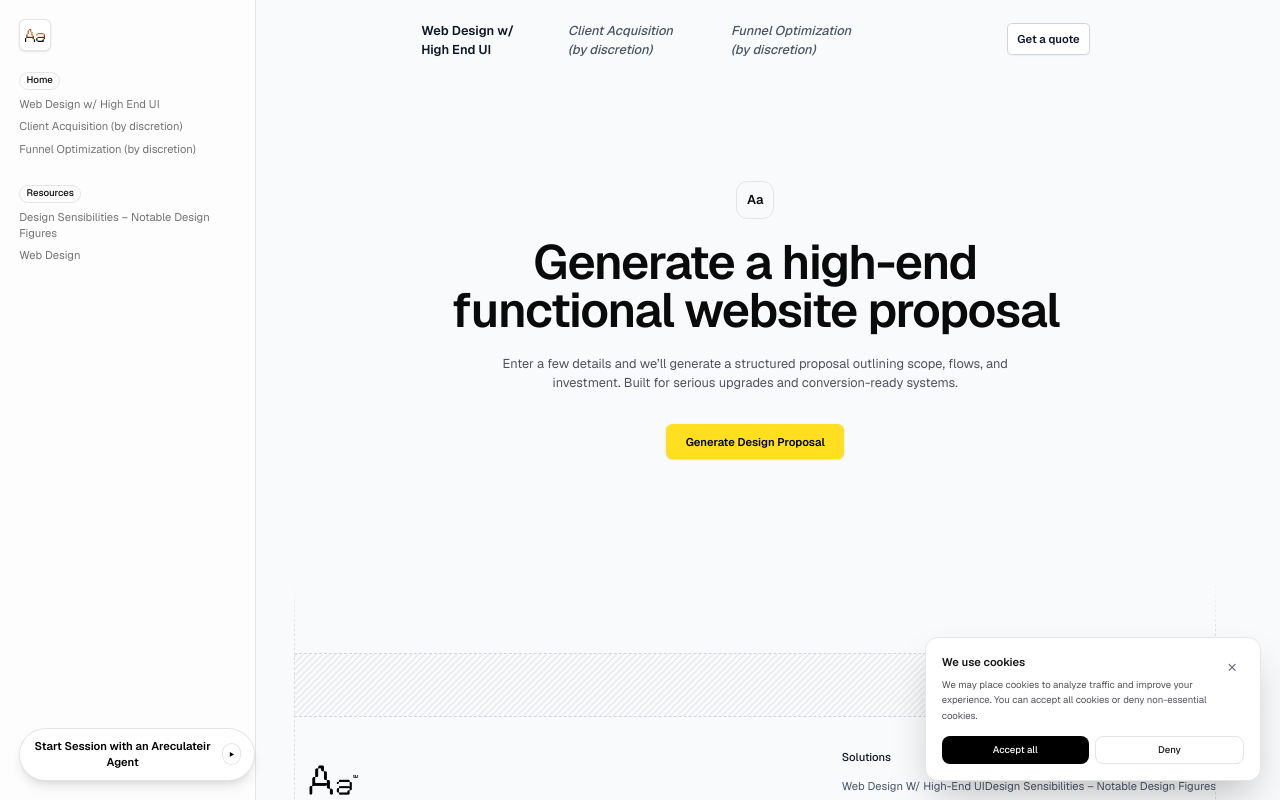
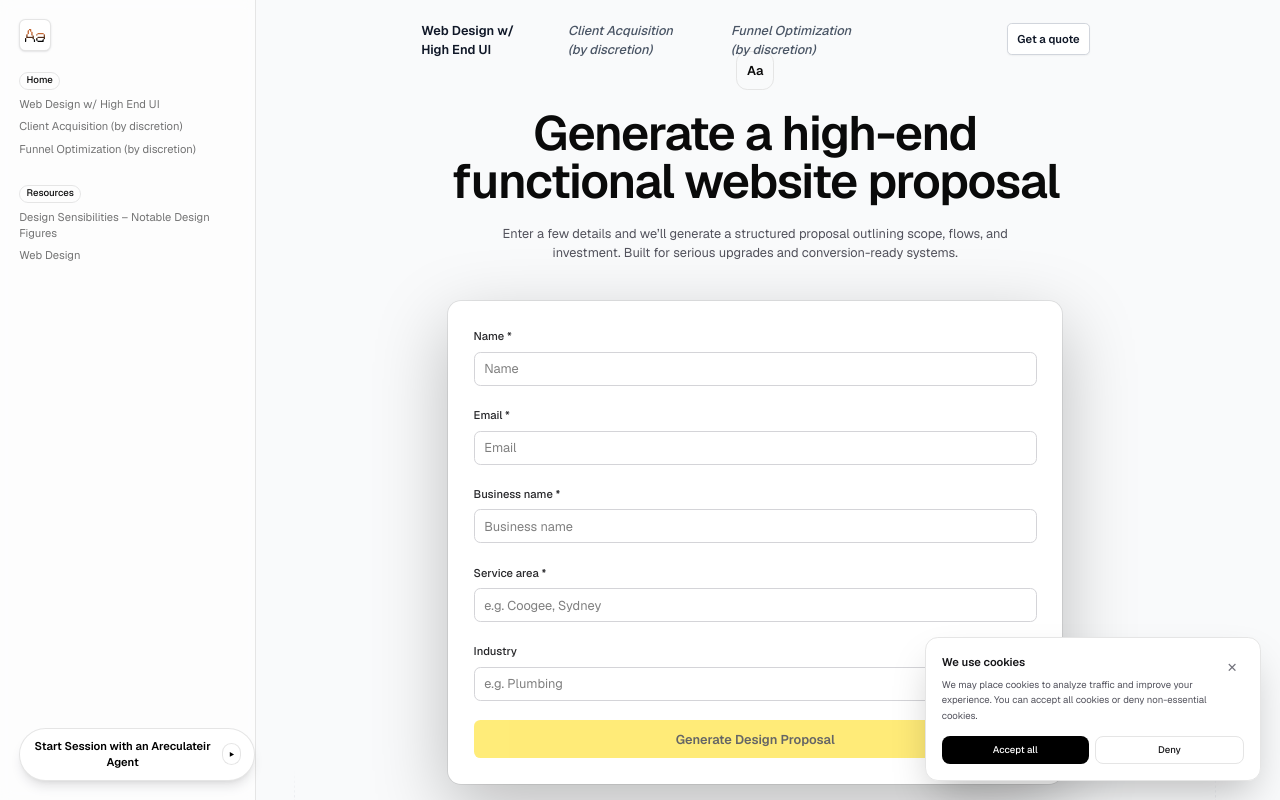
Before and after one commit to telluricaquarian/aclr77, a Next.js app: page /proposal in a window 1280 px wide. Shown: the top 800 px of the page. Built offline with nearby package versions, Linux system fonts and the light colour scheme; no server answers.

Commit message:
Render proposal generator form on proposal page

```diff
--- a/src/app/proposal/page.tsx
+++ b/src/app/proposal/page.tsx
@@ -1,14 +1,12 @@
 "use client";
 
-import QuoteModal from "@/components/ui/WaitlistModal"; // adjust if path differs
-import { useState } from "react";
+import { ProposalGeneratorForm } from "@/components/ui/ProposalGeneratorForm";
 
 export default function ProposalPage() {
-    const [open, setOpen] = useState(false);
-
     return (
         <main className="mx-auto flex min-h-screen max-w-5xl flex-col items-center justify-center px-6 py-16">
-            <div className="text-center">
+            {/* Header / Hero */}
+            <div className="w-full text-center">
                 <div className="mx-auto mb-6 flex h-12 w-12 items-center justify-center rounded-xl border">
                     <span className="font-semibold">Aa</span>
                 </div>
@@ -18,25 +16,18 @@ export default function ProposalPage() {
                 </h1>
 
                 <p className="mx-auto mt-6 max-w-2xl text-sm leading-6 text-zinc-600 sm:text-base">
-                    Enter a few details and we’ll generate a structured proposal outlining scope, flows,
-                    and investment. Built for serious upgrades and conversion-ready systems.
+                    Enter a few details and we’ll generate a structured proposal outlining
+                    scope, flows, and investment. Built for serious upgrades and
+                    conversion-ready systems.
                 </p>
-
-                <div className="mt-10 flex justify-center">
-                    <button
-                        onClick={() => setOpen(true)}
-                        className="rounded-md bg-yellow-300 px-6 py-3 text-sm font-semibold text-black shadow-sm transition hover:brightness-95"
-                    >
-                        Generate Design Proposal
-                    </button>
-                </div>
             </div>
 
-            <QuoteModal
-                isOpen={open}
-                onClose={() => setOpen(false)}
-                modalType="quote"
-            />
+            {/* Form Card (matches the prototype layout intention) */}
+            <section className="mt-12 w-full max-w-3xl">
+                <div className="rounded-2xl bg-white p-8 shadow-[0_30px_90px_rgba(0,0,0,0.25)] ring-1 ring-black/10">
+                    <ProposalGeneratorForm />
+                </div>
+            </section>
         </main>
     );
 }
```
